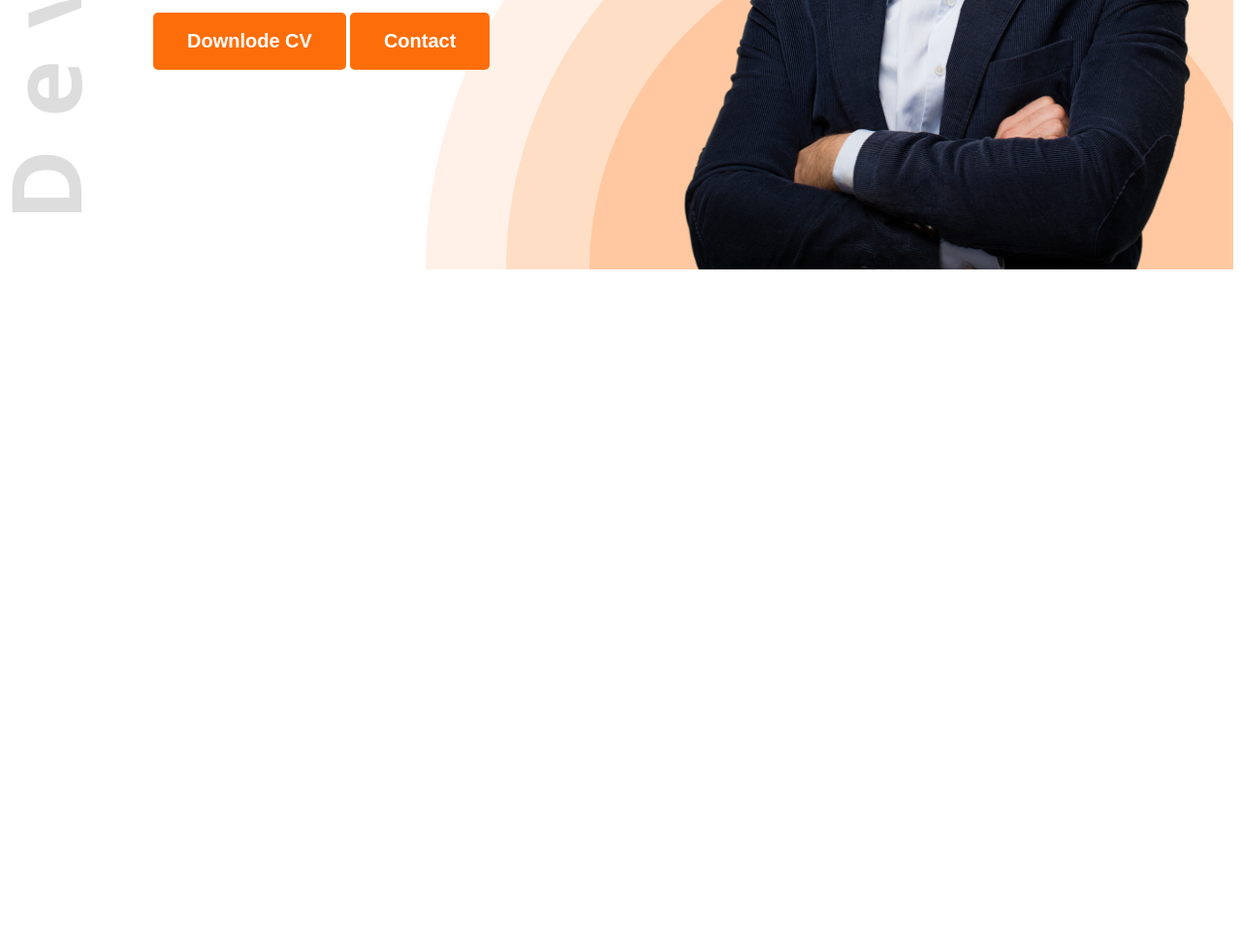
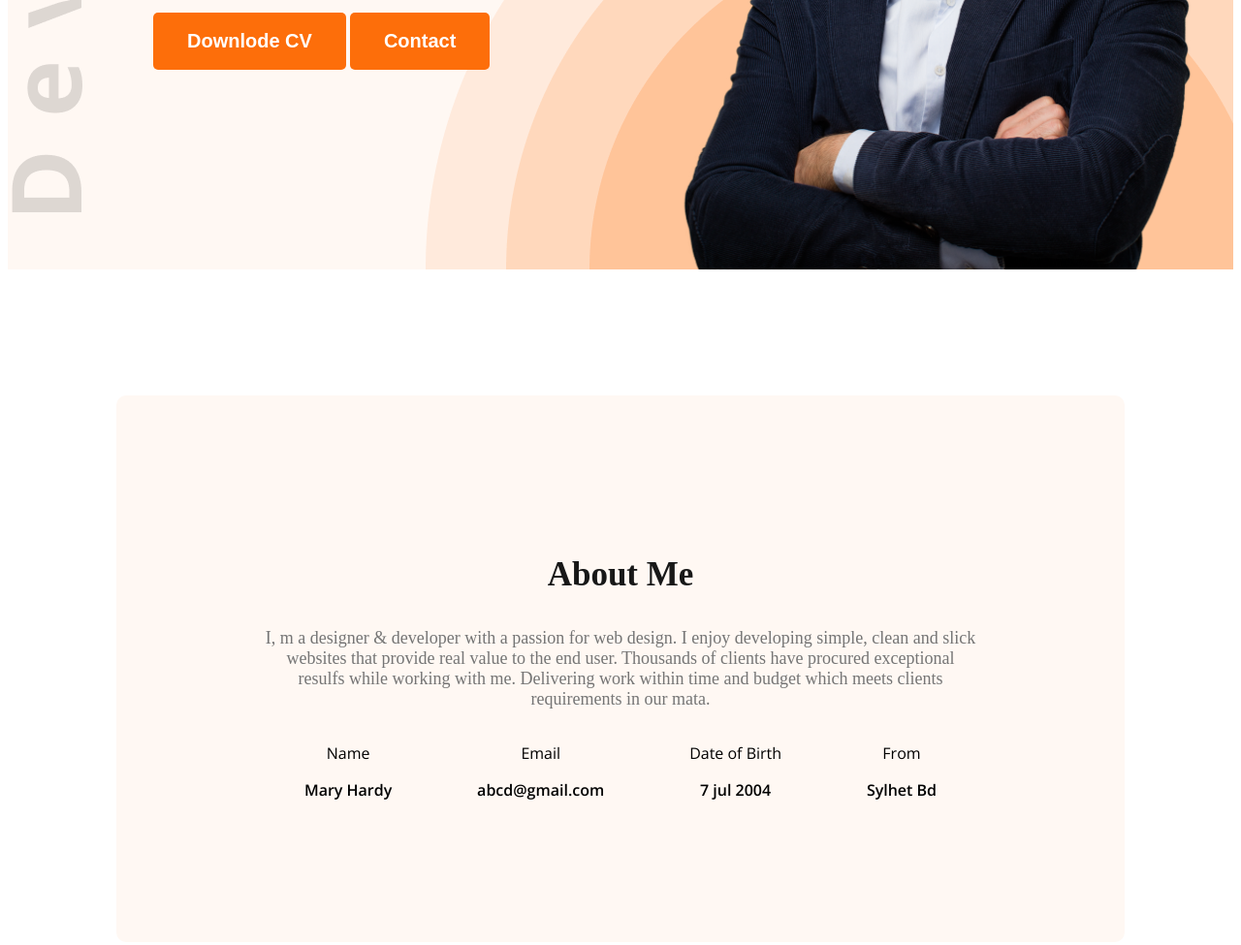
Before and after one commit to sakibsami995/web-dev-portfolio, a plain HTML site: page index.html in a window 1280 px wide. Shown: the part 552-1527 px from the top of the page at 97% size. Before the commit the page ends 838 px from the top, so only its background shows below. Drawn offline with nearby package versions, Linux system fonts and the light colour scheme.

Commit message:
added about section

```diff
--- a/index.html
+++ b/index.html
@@ -7,7 +7,7 @@
     <link rel="stylesheet" href="styles/portfolio.css">
 </head>
 <body>
-    <header class="header">
+    <header class="header second-back">
         <nav>
             <h3 class="nav-titel">Ma<span class="text-primary">r</span>y</h3>
             <ul>
@@ -32,7 +32,30 @@
 
     </header>
     <main>
-
+          <section class="about second-back">
+                  <h3 class="section-titel">About Me</h3>
+                  <p class="section-des">
+                    I, m a designer & developer with a passion for web design. I enjoy developing simple, clean and slick websites that provide real value to the end user. Thousands of clients have procured exceptional resulfs while working with me. Delivering work within time and budget which meets clients requirements in our mata.
+                  </p>
+                  <div class="about-item">
+                   <div class="about-it">
+                    <p class="item-titel">Name</p>
+                    <p class="item-des">Mary Hardy</p>
+                   </div>
+                   <div class="about-it">
+                    <p class="item-titel">Email</p>
+                    <p class="item-des">abcd@gmail.com</p>
+                   </div>
+                   <div class="about-it">
+                    <p class="item-titel">Date of Birth</p>
+                    <p class="item-des">7 jul 2004</p>
+                   </div>
+                   <div class="about-it">
+                    <p class="item-titel">From</p>
+                    <p class="item-des">Sylhet Bd</p>
+                   </div>
+                  </div>
+          </section>
     </main>
     <footer>
 
--- a/styles/portfolio.css
+++ b/styles/portfolio.css
@@ -9,6 +9,9 @@
 
 
 /* sheared style */
+.second-back{
+    background-color: #FFF8F3;
+}
 .dark-2{
     color: #474747;
 }
@@ -23,6 +26,17 @@
     padding: 18px 35px;
     border-radius: 5px;
     border: none;
+}
+
+.section-titel{
+    font-size: 35px;
+    font-weight: bold;
+    color: #181818;
+}
+.section-des{
+    font-size: 18px;
+    color: #757575;
+    font-weight: 300;
 }
 /* Nav Styles */
 nav{
@@ -75,3 +89,24 @@ nav ul{
 .banner-contant{
     max-width: 580px;
 }
+/* main styles */
+main{
+    max-width: 1040px;
+    margin: 0 auto;
+}
+/* about styles */
+.about{
+    border-radius: 10px;
+    padding: 130px 150px;
+    text-align: center;
+    margin-top: 130px;
+
+}
+.item-des{
+    font-weight: 600;
+}
+.about-item{
+    font-family: "Open Sans", serif;
+    display: flex;
+    justify-content: space-around;
+}
```
